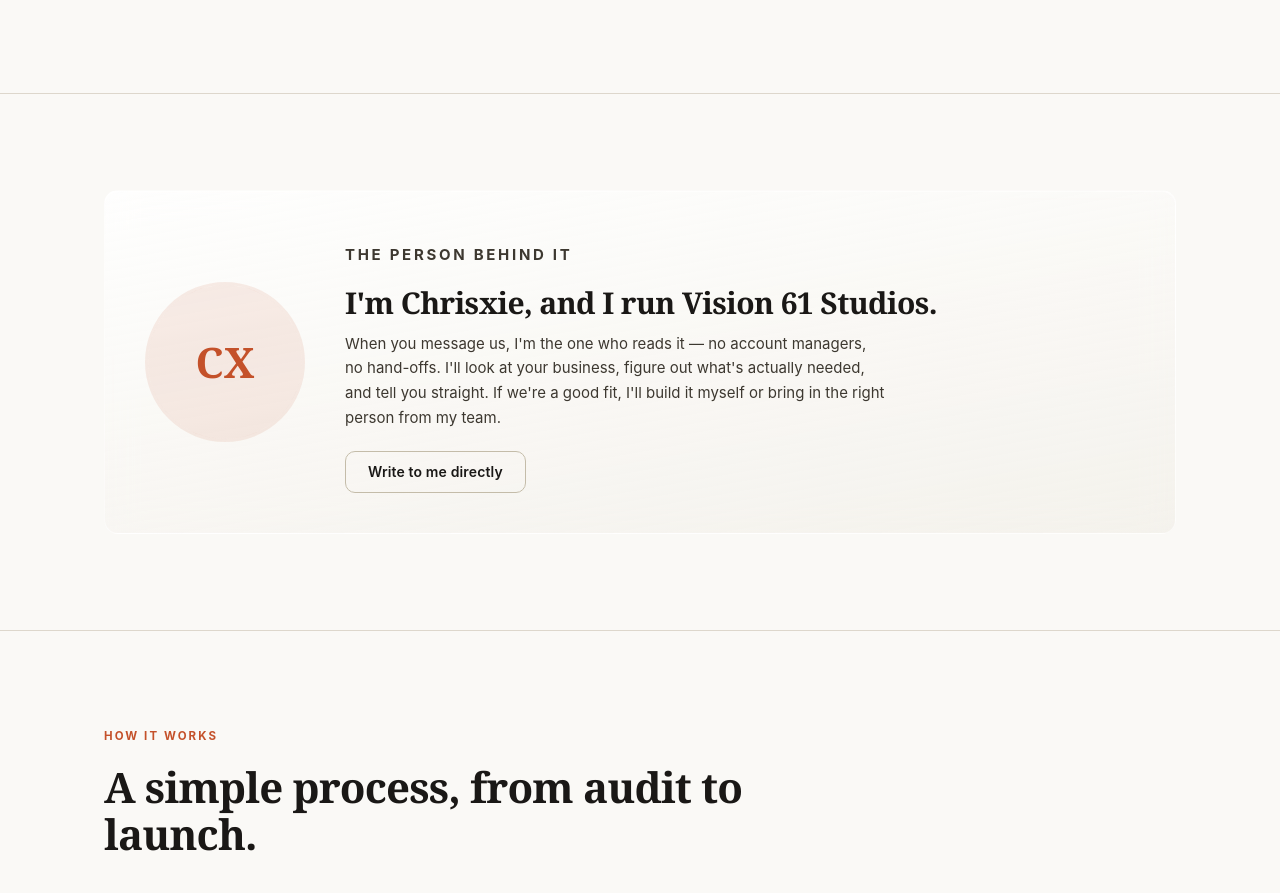
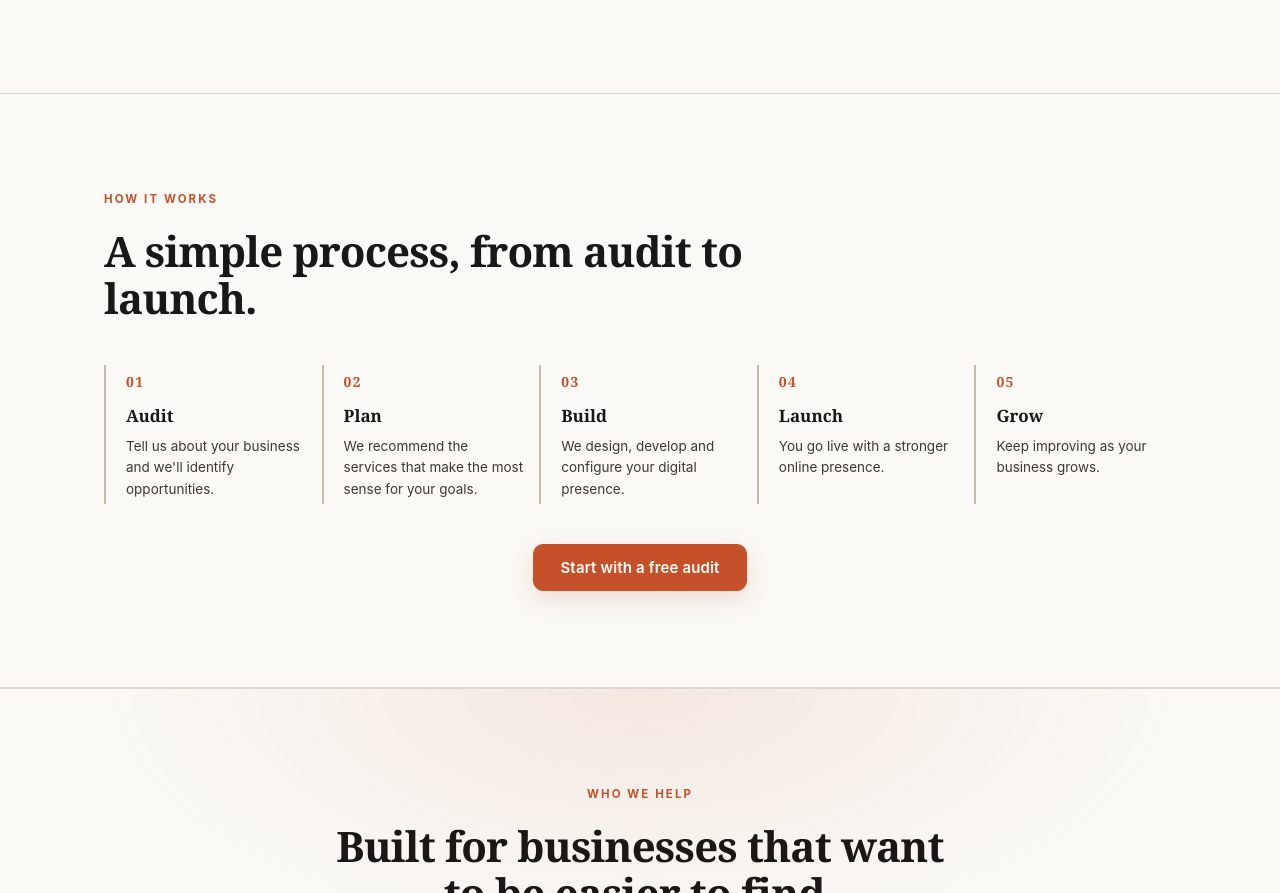
Before and after one commit to chrisxie12/outreach-tracker, a website: page index.html in a window 1280 px wide. Shown: the part 9788-10681 px from the top of the page. Drawn offline with Linux system fonts and the light colour scheme; a script that the page names is missing.

Commit message:
refactor: remove founder bio section (#founder), keep Why Vision 61 (#about)

```diff
--- a/index.html
+++ b/index.html
@@ -643,23 +643,6 @@
       </div>
     </section>
 
-    <!-- 9B. THE PERSON BEHIND IT -->
-    <section class="section founder-sec" id="founder">
-      <div class="wrap">
-        <div class="founder-card">
-          <div class="founder-photo">
-            <div class="founder-placeholder">CX</div>
-          </div>
-          <div class="founder-copy">
-            <p class="eyebrow">The person behind it</p>
-            <h2>I'm Chrisxie, and I run Vision 61 Studios.</h2>
-            <p>When you message us, I'm the one who reads it — no account managers, no hand-offs. I'll look at your business, figure out what's actually needed, and tell you straight. If we're a good fit, I'll build it myself or bring in the right person from my team.</p>
-            <a class="btn btn-ghost" href="mailto:hello@vision61studios.online?subject=Project%20enquiry%20from%20website">Write to me directly</a>
-          </div>
-        </div>
-      </div>
-    </section>
-
     <!-- 9. HOW IT WORKS -->
     <section class="section process-sec" id="process">
       <div class="wrap">
--- a/styles.css
+++ b/styles.css
@@ -625,23 +625,6 @@ h1 em { font-style: italic; color: var(--accent); }
 .trust-card p { font-size: 14px; color: var(--text-2); line-height: 1.5; }
 .trust-cta { margin-top: 36px; text-align: center; }
 
-/* ── founder ──────────────────────────────────────────────── */
-.founder-sec { border-top: 1px solid var(--border); }
-.founder-card {
-  display: grid; grid-template-columns: 160px 1fr; gap: 40px; align-items: center;
-  background: linear-gradient(170deg, var(--surface), var(--surface-2));
-  border: 1px solid var(--border); border-radius: var(--radius); padding: 40px;
-}
-.founder-photo { width: 160px; height: 160px; border-radius: 50%; overflow: hidden; border: 3px solid var(--accent-soft); flex-shrink: 0; }
-.founder-placeholder {
-  width: 100%; height: 100%; display: grid; place-items: center;
-  background: var(--accent-soft); color: var(--accent);
-  font-family: var(--display); font-size: 42px; font-weight: 700;
-}
-.founder-copy h2 { font-family: var(--display); font-size: clamp(24px, 3vw, 30px); font-weight: 600; letter-spacing: -.02em; margin-top: 8px; }
-.founder-copy p { font-size: 15px; color: var(--text-2); margin-top: 12px; line-height: 1.65; max-width: 540px; }
-.founder-copy .btn { margin-top: 20px; }
-
 /* ── service groups ───────────────────────────────────────── */
 .svc-group { margin-bottom: 48px; }
 .svc-group:last-of-type { margin-bottom: 0; }
@@ -780,7 +763,7 @@ img { max-width: 100%; height: auto; }
 .portfolio-featured-card, .portfolio-card, .portfolio-cta,
 .instant-audit, .contact-form, .fact, .info-card, .faq-item,
 .audit-card, .hero-frame, .cookie-banner, .portfolio-filter, .drop-menu,
-.founder-card, .trust-card {
+.trust-card {
   background: var(--glass-bg);
   backdrop-filter: blur(var(--glass-blur)) saturate(1.35);
   -webkit-backdrop-filter: blur(var(--glass-blur)) saturate(1.35);
@@ -794,7 +777,7 @@ img { max-width: 100%; height: auto; }
 }
 .svc-card, .why-card, .example-card, .fact, .info-card, .faq-item,
 .contact-form, .instant-audit, .portfolio-cta, .portfolio-featured-card, .portfolio-card,
-.founder-card, .trust-card {
+.trust-card {
   box-shadow: inset 0 1px 0 rgba(255, 255, 255, .5);
 }
 .portfolio-modal-backdrop {
@@ -885,9 +868,6 @@ img { max-width: 100%; height: auto; }
   .partner-card { flex-wrap: wrap; }
   .partner-arrow { display: none; }
   .input { font-size: 16px; min-height: 48px; }
-  .founder-card { grid-template-columns: 1fr; text-align: center; padding: 32px 24px; }
-  .founder-photo { margin: 0 auto; }
-  .founder-copy .btn { margin: 20px auto 0; }
   .ia-scores { gap: 24px; }
   .ia-cta { flex-direction: column; }
 }
```
